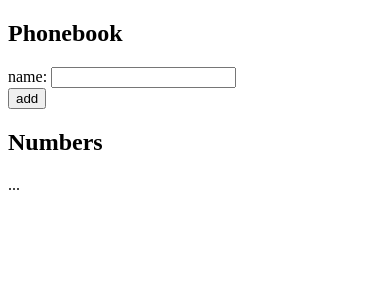
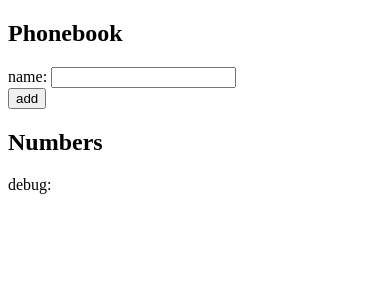
Before and after one commit to salcrom/FullStackOpen_part3, a React (Vite) app: page / in a window 390 px wide. Shown: the top 300 px of the page. Built offline with nearby package versions, Linux system fonts and the light colour scheme.

Commit message:
phonebook - fin paso 1

```diff
--- a/src/App.jsx
+++ b/src/App.jsx
@@ -1,6 +1,6 @@
 import { useState } from "react";
 
-const App = (props) => {
+const App = () => {
     const [persons, setPersons] = useState([{ name: "Arto Hellas" }]);
     const [newName, setNewName] = useState("");
 
@@ -15,8 +15,10 @@ const App = (props) => {
                     <button type="submit">add</button>
                 </div>
             </form>
-            <h2>Numbers</h2>
-            ...
+            <>
+                <h2>Numbers</h2>
+                <div>debug: {newName}</div>
+            </>
         </div>
     );
 };
```
